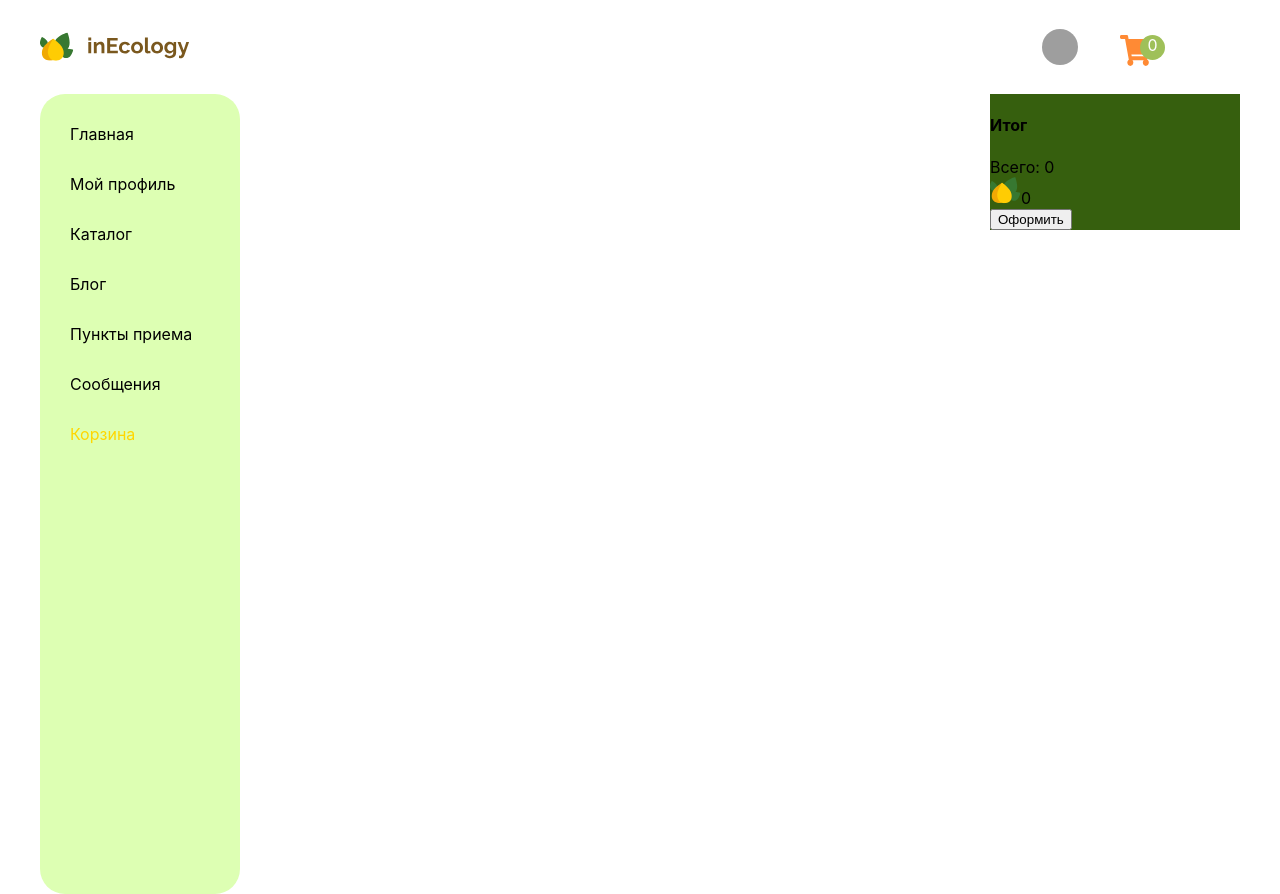
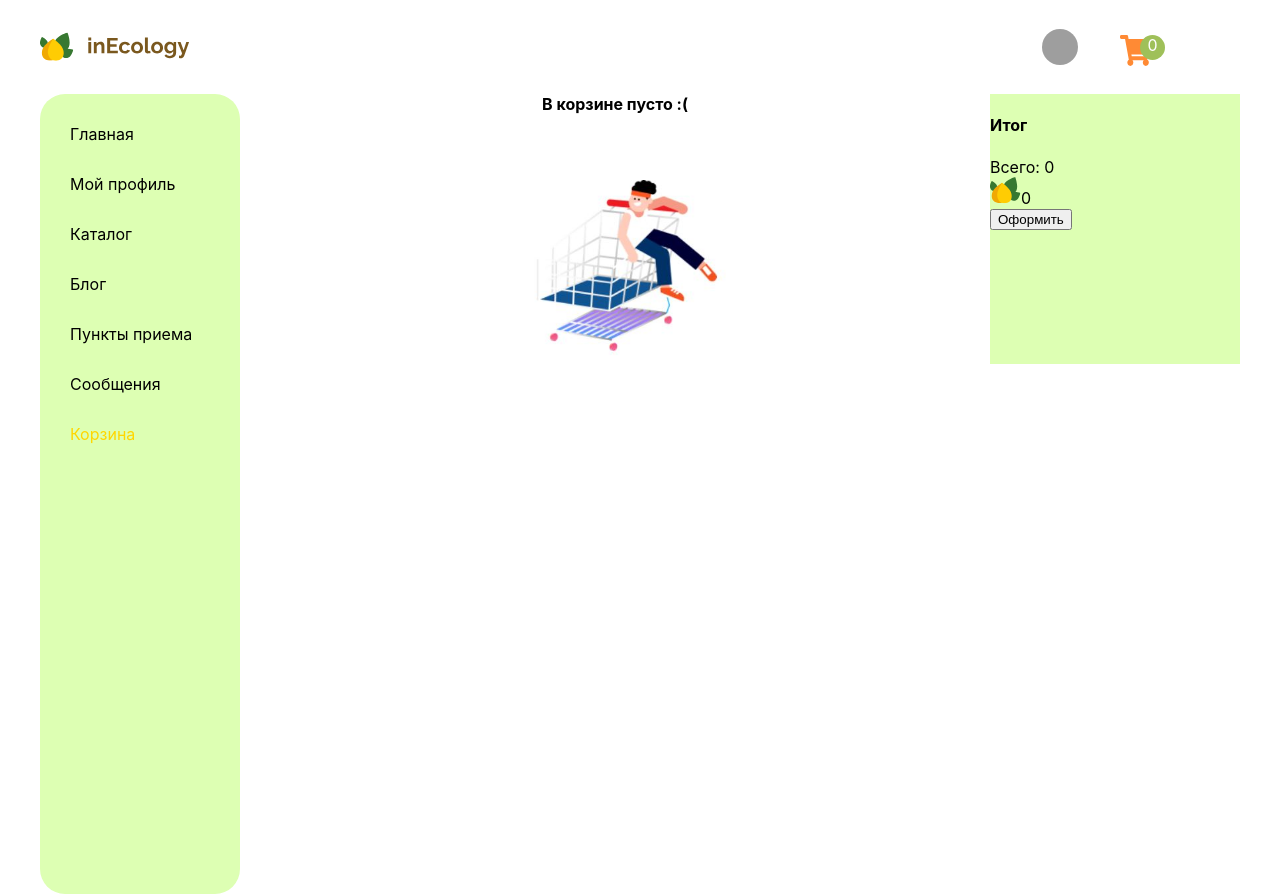
Before and after one commit to wild-dino/InEcology, a React (Create React App) app: page /cart in a window 1280 px wide. Built offline with nearby package versions, Linux system fonts and the light colour scheme; grey boxes are pictures that could not be loaded.

Commit message:
refactored CartItem

```diff
--- a/src/components/Cart/Cart.jsx
+++ b/src/components/Cart/Cart.jsx
@@ -3,6 +3,7 @@ import {connect} from "react-redux";
 import CartItem from "./CartItem/CartItem";
 import s from "./Cart.module.css";
 import logo from "./../../assets/Icons/logo.svg";
+import emptyCart from "./../../assets/Cart/emptyCart.JPG"
 
 const Cart = ({cart, currentBalance}) => {
     const [totalPrice, setTotalPrice] = useState(0);
@@ -25,7 +26,7 @@ const Cart = ({cart, currentBalance}) => {
     return (
         <div className={s.cart}>
             <div className={s.cart__items}>
-                {cartElements}
+                {(!totalItems)? <div className={s.emptyCart}>В корзине пусто :(<img src={emptyCart}/></div> : cartElements}
             </div>
             <div className={s.cart__summary}>
                 <h4 className={s.summary__title}>Итог</h4>
--- a/src/components/Cart/Cart.module.css
+++ b/src/components/Cart/Cart.module.css
@@ -4,5 +4,24 @@
 }
 
 .cart__summary {
-    background-color: #365F0E;
+    max-height: 300px;
+    background-color: #DDFFB3;
 }
+
+.cart__items {
+    display: flex;
+    flex-direction: column;
+}
+
+.emptyCart {
+    display: flex;
+    flex-direction: column;
+    align-items: center;
+    justify-content: center;
+    font-weight: bold;
+}
+
+.emptyCart img {
+    margin-top: 50px;
+    width: 30%;
+}
--- a/src/components/Cart/CartItem/CartItem.jsx
+++ b/src/components/Cart/CartItem/CartItem.jsx
@@ -1,7 +1,16 @@
-import React from 'react';
+import React, {useState} from 'react';
 import s from './CartItem.module.css';
+import {connect} from 'react-redux';
+import {removeFromCart, adjustQty} from "../../../redux/catalog-reducer";
 
-const CartItem = ({itemData}) => {
+const CartItem = ({itemData, removeFromCart, adjustQty}) => {
+    const [input, setInput] = useState(itemData.qty);
+
+    const onChangeHandler = (e) => {
+        setInput(e.target.value);
+        adjustQty(itemData.id, e.target.value)
+    }
+
     return (
         <div className={s.cartItem}>
             <img
@@ -15,9 +24,9 @@ const CartItem = ({itemData}) => {
             <div className={s.cartItem__actions}>
                 <div className={s.cartItem__qty}>
                     <label htmlFor="qty">Qty</label>
-                    <input min="1" type="number" id="qty" name="qty" value={itemData.qty}/>
+                    <input onChange={onChangeHandler} min="1" type="number" id="qty" name="qty" value={itemData.qty}/>
                 </div>
-                <button className={s.actions__deleteItemBtn}>
+                <button onClick={() => removeFromCart(itemData.id)} className={s.actions__deleteItemBtn}>
                     delete
                 </button>
             </div>
@@ -25,4 +34,11 @@ const CartItem = ({itemData}) => {
     );
 };
 
-export default CartItem;
+const mapDispatchToProps = dispatch => {
+    return {
+        removeFromCart: (id) => dispatch(removeFromCart(id)),
+        adjustQty: (id, value) => dispatch(adjustQty(id, value))
+    }
+}
+
+export default connect(null, mapDispatchToProps)(CartItem);
--- a/src/redux/catalog-reducer.js
+++ b/src/redux/catalog-reducer.js
@@ -42,7 +42,7 @@ export const catalogReducer = (state = initialState, action) => {
         case ADJUST_QTY:
             return {
                 ...state,
-                cart: state.cart.map((item) => item.id === action.itemId ? {...item, qty: action.value} : item)
+                cart: state.cart.map((item) => item.id === action.itemId ? {...item, qty: +action.value} : item)
             }
         case LOAD_CURRENT_ITEM:
             return {
```
Also changed, not shown: src/assets/Cart/emptyCart.JPG (added).
